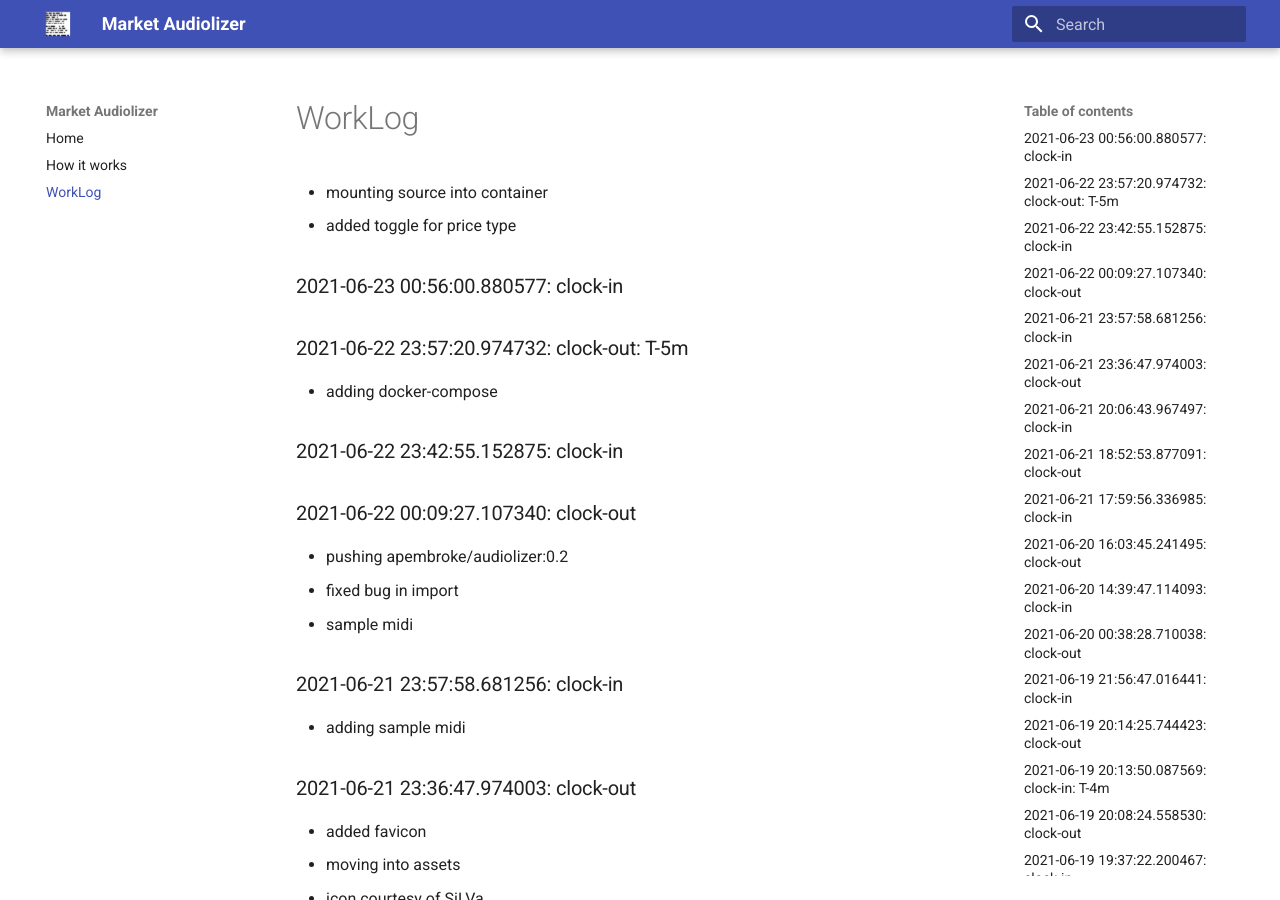
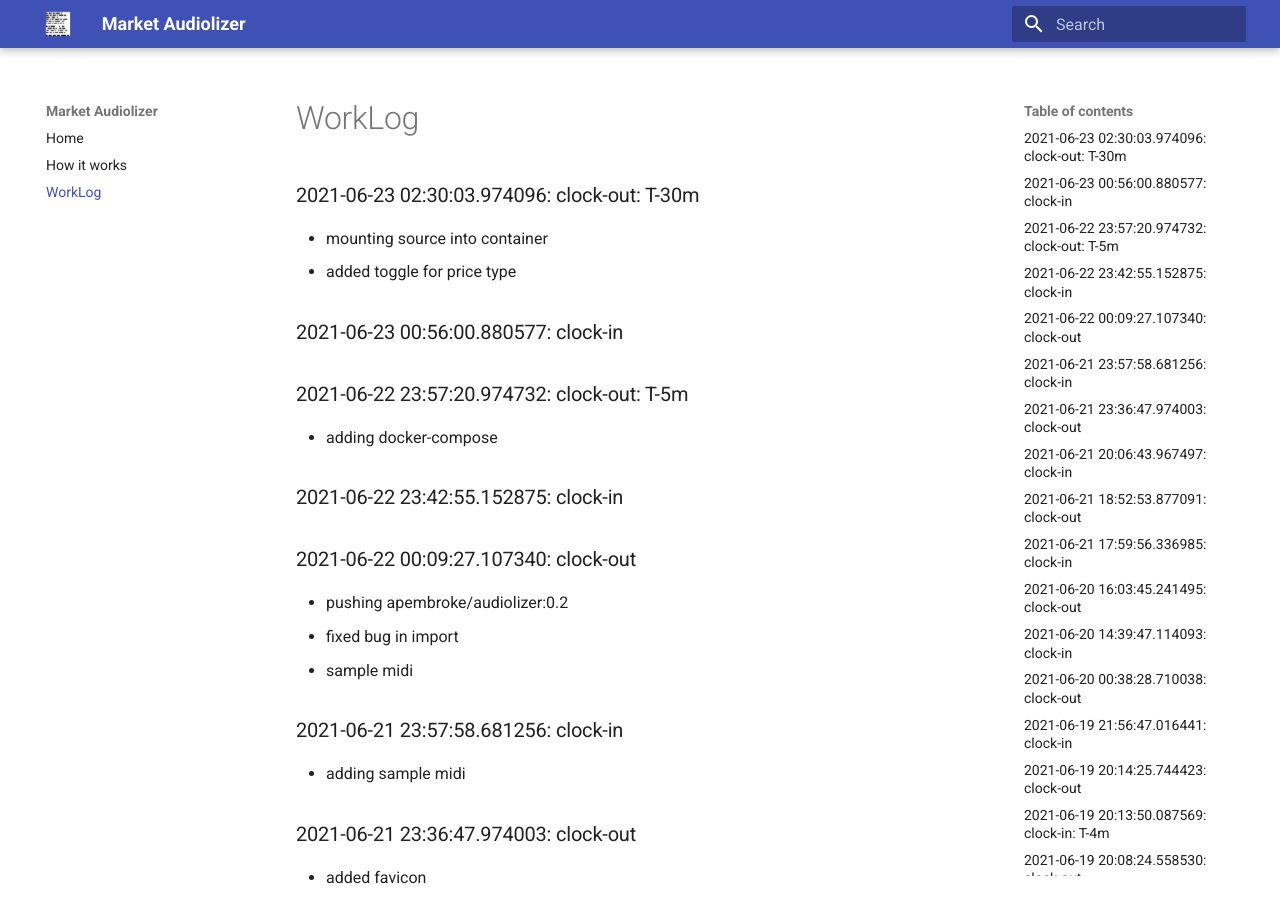
Before and after one commit to asherp/audiolizer, an MkDocs documentation site: the page built from docs/WorkLog.md, in a window 1280 px wide and 900 px high. Built offline with MkDocs 1.6.1 and Material for MkDocs 9.7.7, drawn with Linux system fonts in a browser that asks for light colours.

Commit message:
clock-out: T-30m

```diff
--- a/WorkLog.md
+++ b/WorkLog.md
@@ -1,3 +1,5 @@
+### 2021-06-23 02:30:03.974096: clock-out: T-30m
+
 * mounting source into container
 * added toggle for price type
 
```
